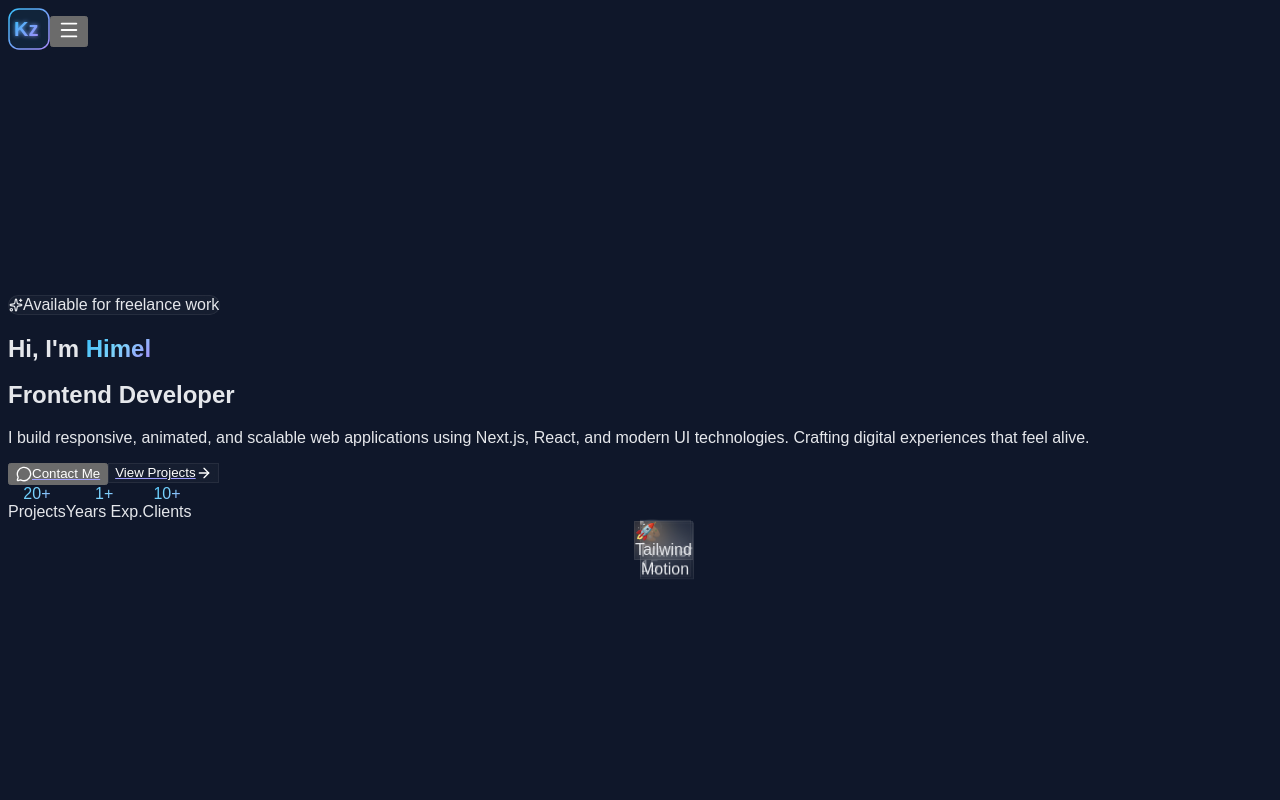
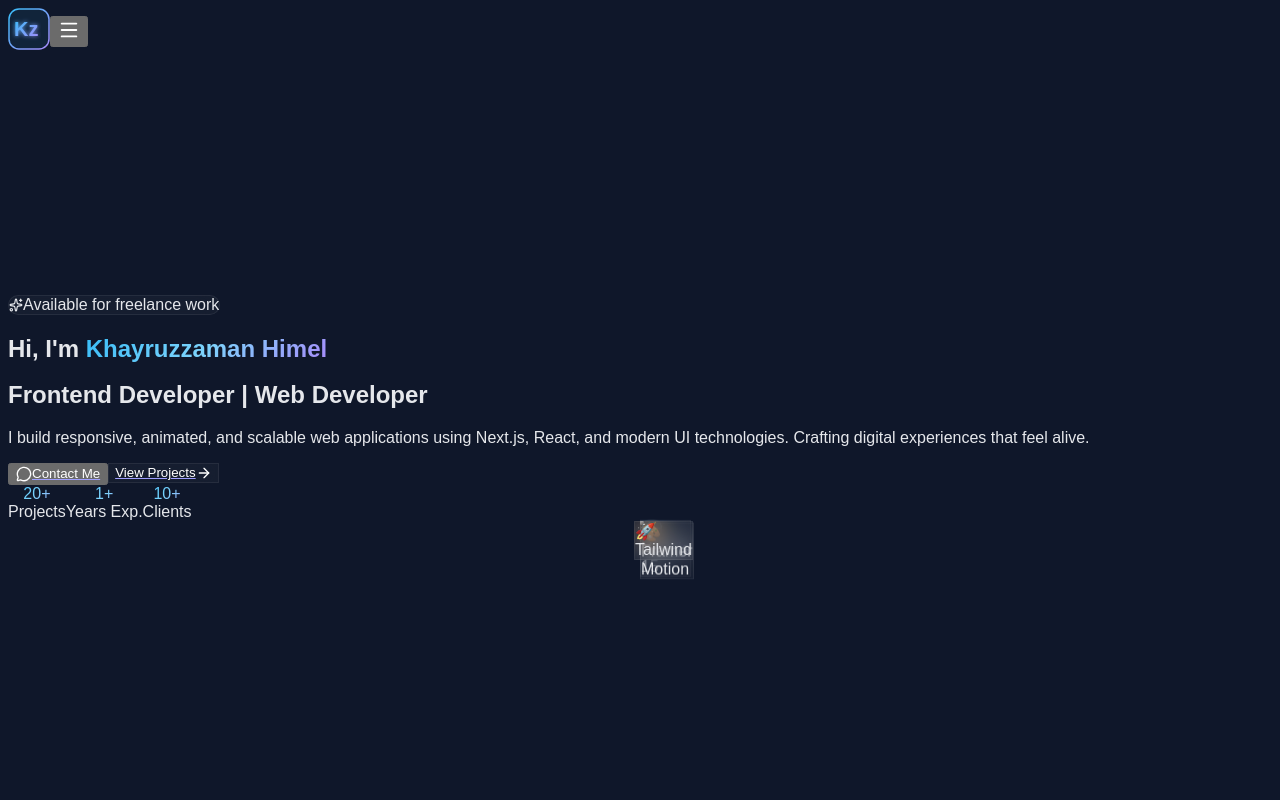
Before and after one commit to Kz-Himel/portfolio, a Next.js app: page / in a window 1280 px wide. Shown: the top 800 px of the page. Built offline with nearby package versions, Linux system fonts and the light colour scheme; a web font is replaced by a local one; what @heroui/react would draw is missing.

Commit message:
Fix Some issues

```diff
--- a/src/app/api/contact/route.js
+++ b/src/app/api/contact/route.js
@@ -12,7 +12,7 @@ export async function POST(request) {
 
     const { data, error } = await resend.emails.send({
       from: "Portfolio Contact <onboarding@resend.dev>", // Change after domain setup
-      to: ["himel@example.com"], // YOUR EMAIL HERE
+      to: ["kzhimel129@gmail.com"], // YOUR EMAIL HERE
       subject: `New message from ${name}`,
       html: `
         <div style="font-family: sans-serif; max-width: 600px; margin: 0 auto; background: #0F172A; color: #E5E7EB; padding: 32px; border-radius: 12px;">
--- a/src/components/ContactSection.jsx
+++ b/src/components/ContactSection.jsx
@@ -24,25 +24,25 @@ const socialLinks = [
   {
     icon: <MessageCircle size={20} />,
     label: "WhatsApp",
-    href: "https://wa.me/8801XXXXXXXXX",
+    href: "https://wa.me/8801307161360",
     color: "#25D366",
   },
   {
     icon: <Linkedin size={20} />,
     label: "LinkedIn",
-    href: "https://linkedin.com/in/yourusername",
+    href: "https://www.linkedin.com/in/khayruzzaman-himel/",
     color: "#0A66C2",
   },
   {
     icon: <Github size={20} />,
     label: "GitHub",
-    href: "https://github.com/kamrulhimel",
+    href: "https://github.com/Kz-Himel",
     color: "#E5E7EB",
   },
   {
     icon: <Mail size={20} />,
     label: "Email",
-    href: "mailto:himel@example.com",
+    href: "mailto:kzhimel129@gmail.com",
     color: "#38BDF8",
   },
 ];
--- a/src/components/HeroSection.jsx
+++ b/src/components/HeroSection.jsx
@@ -57,10 +57,10 @@ export default function HeroSection() {
             >
               <h1 className="text-5xl md:text-6xl lg:text-7xl font-bold text-text-main leading-[1.05]">
                 Hi, I&apos;m{" "}
-                <span className="gradient-text">Himel</span>
+                <span className="gradient-text">Khayruzzaman Himel</span>
               </h1>
               <h2 className="text-xl md:text-2xl text-muted font-medium">
-                Frontend Developer
+                Frontend Developer | Web Developer
               </h2>
             </motion.div>
 
```
